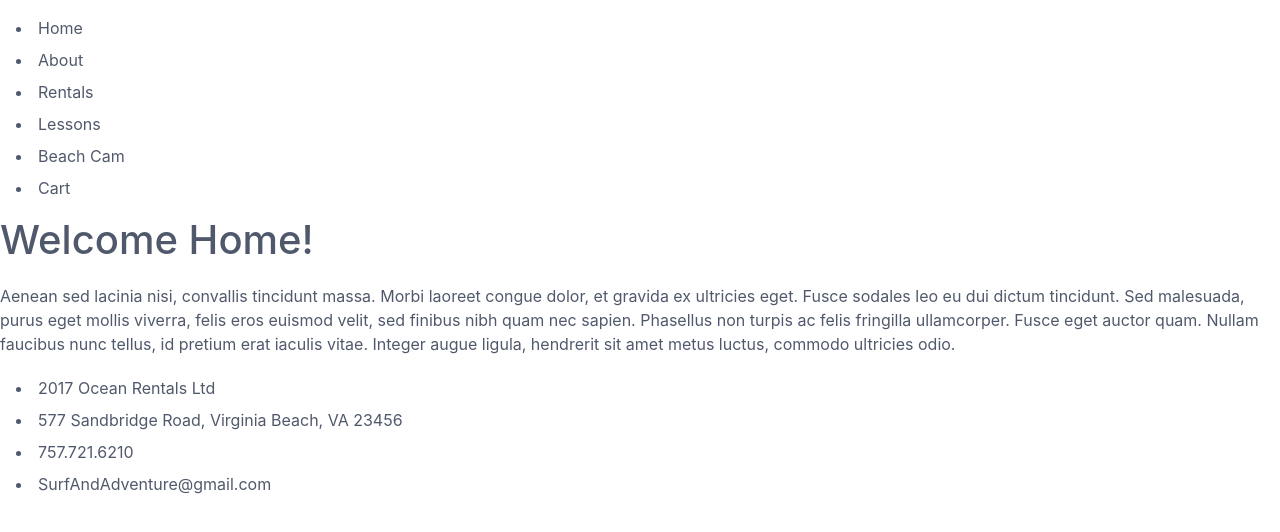
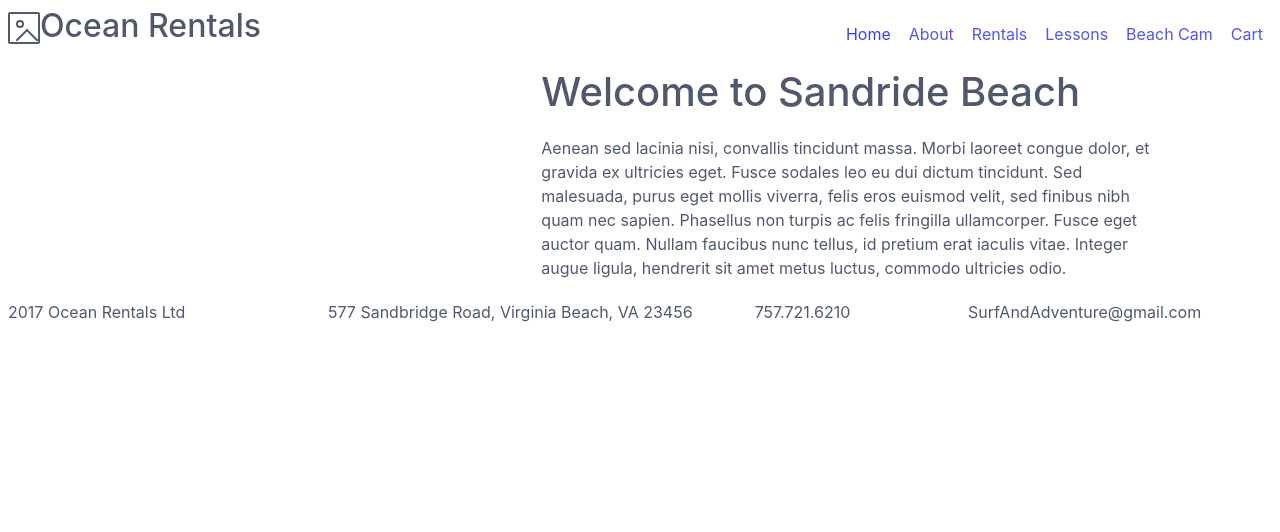
Before and after one commit to neon-dinosaur/rental-ui, a React (Create React App) app: page / in a window 1280 px wide. Shown: the top 532 px of the page. Built offline with nearby package versions, Linux system fonts and the light colour scheme.

Commit message:
Begin adding columns and classes for home page (#10)

```diff
--- a/src/components/App.js
+++ b/src/components/App.js
@@ -6,8 +6,26 @@ import HomeView from './HomeView';
 import ProductView from './ProductView';
 import Footer from './Footer';
 
-const App = () => (
+class App extends React.Component {
+    constructor() {
+        super();
+        this.state = { isLoading: true };
+    }
+
+    componentDidMount() {
+        setTimeout(() => this.setState({ isLoading: false }), 1000);
+    }
+
+    render() {
+        if (this.state.isLoading) {
+            return (
+                <div className="loading loading-lg"></div>
+            );
+        }
+
+        return (
             <div className="app">
+                <div className="container grid-xl">
                     <Navigation activePage='Home' />
                     <Switch>
                         <Route exact path='/' component={HomeView} />
@@ -15,6 +33,9 @@ const App = () => (
                     </Switch>
                     <Footer />
                 </div>
+            </div>
         );
+    }
+}
 
 export default App;
--- a/src/components/Footer.js
+++ b/src/components/Footer.js
@@ -1,21 +1,21 @@
 import React from 'react';
 
 const contactInfo = [
-    "2017 Ocean Rentals Ltd",
-    "577 Sandbridge Road, Virginia Beach, VA 23456",
-    "757.721.6210",
-    "SurfAndAdventure@gmail.com"
+    {value: "2017 Ocean Rentals Ltd", width: "col-3"},
+    {value: "577 Sandbridge Road, Virginia Beach, VA 23456", width: "col-4"},
+    {value: "757.721.6210", width: "col-2"},
+    {value: "SurfAndAdventure@gmail.com", width: "col-3"}
 ];
 
 const Footer = () => (
     <div className="footer">
-        <ul>
+        <div className="columns col-oneline">
             {
                 contactInfo.map(
-                    (content, index) => (<li className="footer-content" key={index}>{content}</li>)
+                    (content, index) => (<p key={index} className={`footer-content column ${content.width}`}>{content.value}</p>)
                 )
             }
-        </ul>
+        </div>
     </div>
 );
 
--- a/src/components/HomeView.js
+++ b/src/components/HomeView.js
@@ -2,7 +2,11 @@ import React from 'react';
 
 const HomeView = () => (
     <div className="homeview">
-        <h1 className="homeview-title">Welcome Home!</h1>
+        <div className="columns">
+            <div className="column col-4 hide-sm">
+            </div>
+            <div className="column col-6 col-mx-auto">
+                <h1 className="homeview-title">Welcome to Sandride Beach</h1>
                 <p className="homeview-content">
                     Aenean sed lacinia nisi, convallis tincidunt massa. Morbi laoreet congue dolor, et gravida ex ultricies eget.
                     Fusce sodales leo eu dui dictum tincidunt. Sed malesuada, purus eget mollis viverra, felis eros euismod velit, sed finibus nibh quam nec sapien.
@@ -10,6 +14,8 @@ const HomeView = () => (
                     Integer augue ligula, hendrerit sit amet metus luctus, commodo ultricies odio.
                 </p>
             </div>
+        </div>
+    </div >
 );
 
 export default HomeView;
--- a/src/components/Navigation.js
+++ b/src/components/Navigation.js
@@ -11,27 +11,51 @@ const menuItems = [
 ];
 
 class Navigation extends Component {
+    static propTypes = {
+        activePage: PropTypes.string.isRequired
+    }
+
+    constructor(props) {
+        super(props);
+        this.state = {
+            activePage: props.activePage
+        }
+    }
+
     isActive(menuItem) {
-        return (menuItem === this.props.activePage) ? 'active' : '';
+        return (menuItem === this.state.activePage) ? 'active' : '';
     }
+
+    onClick = (e) => (
+        this.setState({ activePage: e.currentTarget.text })
+    )
 
     render() {
         return (
-            <div className="navigation">
+            <header className="navigation navbar">
+                <section className="navbar-section">
+                    <h2 className="logo">
+                        <i className="icon icon-photo"></i>
+                        Ocean Rentals
+                    </h2>
+                </section>
+                <section className="navbar-section">
                     <ul>
                         {
                             menuItems.map(
-                            (menuItem, index) => <li className={`menu-item ${this.isActive(menuItem)}`} key={index}>{menuItem}</li>
+                                (menuItem, index) => <a key={index}
+                                    className={`menu-item btn btn-link ${this.isActive(menuItem)}`}
+                                    onClick={this.onClick}
+                                >
+                                    {menuItem}
+                                </a>
                             )
                         }
                     </ul>
-            </div>
+                </section>
+            </header>
         );
     }
 }
 
-Navigation.PropTypes = {
-    activePage: PropTypes.number
-};
-
 export default Navigation;
--- a/src/index.scss
+++ b/src/index.scss
@@ -1 +1,2 @@
 @import "src/stylesheets/spectre.scss";
+@import "src/stylesheets/spectre-icons.scss";
```
Also changed, not shown: public/index.html (+3 -10 lines). Lines whose indentation alone changed are shown as unchanged.
